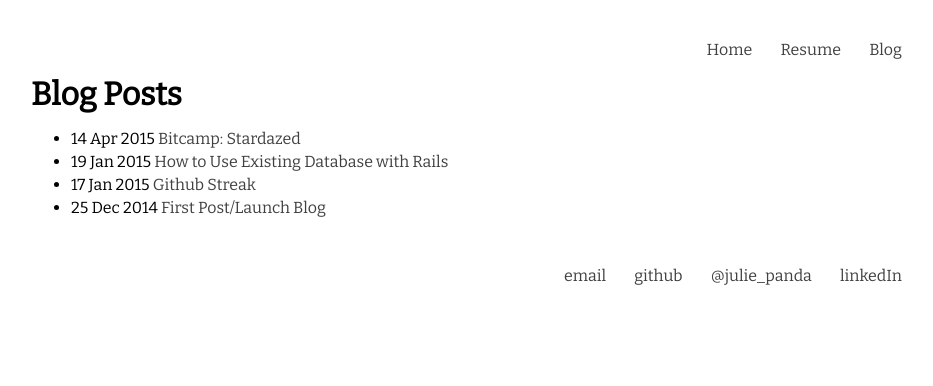
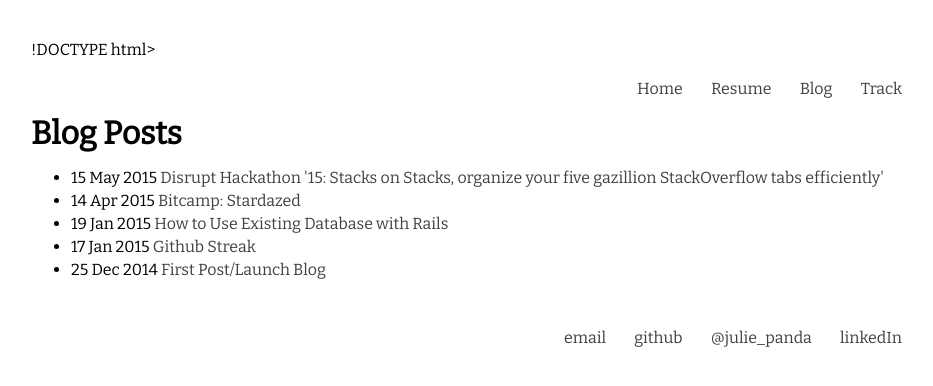
Before and after one commit to juliepanda/juliepanda.github.io, a Jekyll site: the page built from blog/index.html, in a window 1280 px wide. Shown: the top 386 px of the page, without its empty margins (161-1094 px from the left). Built offline with Jekyll 4.4.1, drawn with Linux system fonts in a browser that asks for light colours; the list of posts is cut into pages by our own code.

Commit message:
forgot to add templating for jekyll on track/index

```diff
--- a/_layouts/default.html
+++ b/_layouts/default.html
@@ -1,4 +1,4 @@
-<!DOCTYPE html>
+!DOCTYPE html>
 </body>
 </html>
 <html>
@@ -17,6 +17,7 @@
     <!-- 			<li><a href="/about">About</a></li> -->
     <li><a href="/cv">Resume</a></li>
     <li><a href="/blog">Blog</a></li>
+    <li><a href="/track">Track</a></li>
   </ul>
 </nav>
 <div class="container">
--- /dev/null
+++ b/_posts/2015-05-15-stacked.md
@@ -0,0 +1,6 @@
+---
+layout: post
+title: "Disrupt Hackathon '15: Stacks on Stacks, organize your five gazillion StackOverflow tabs efficiently'"
+date: 2015-05-15
+tags: hackathons projects
+---
--- a/track/index.html
+++ b/track/index.html
@@ -1,3 +1,8 @@
+---
+layout: default
+title: Track Demo
+---
+
 <!doctype html>
 <html>
   <head>
```
Lines whose indentation alone changed are shown as unchanged.
